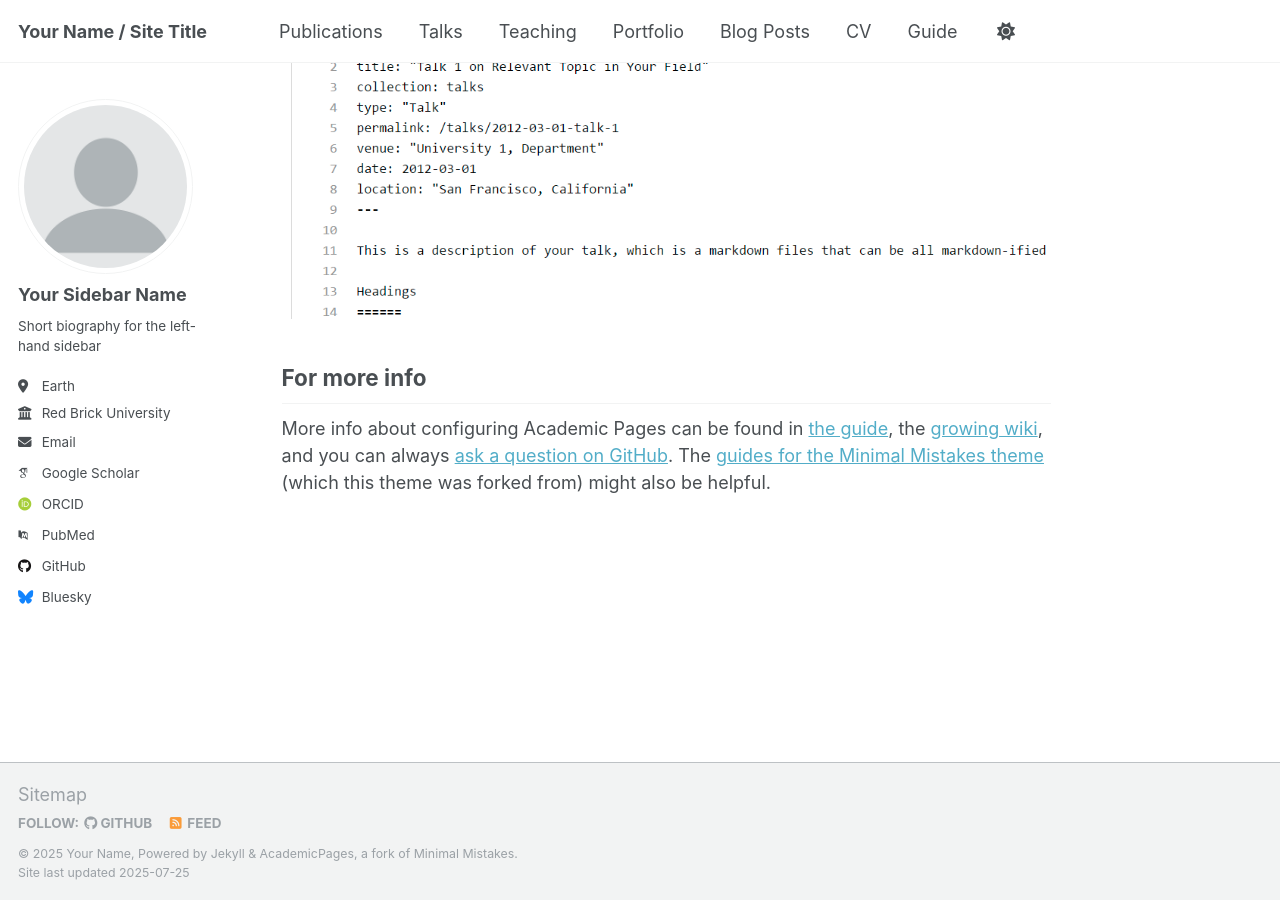
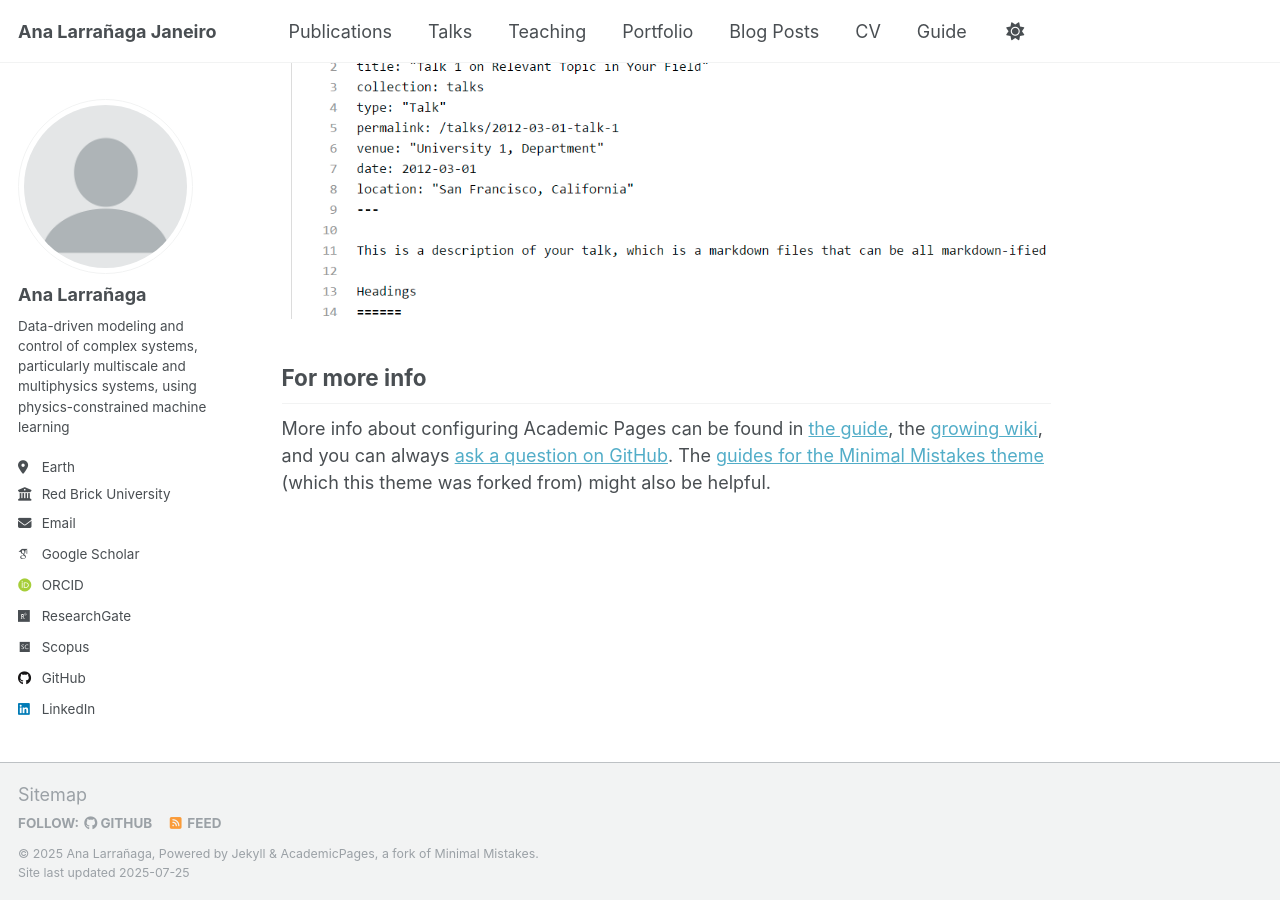
Before and after one commit to alarran/alarran.github.io, a Jekyll site: the page built from _pages/about.md, in a window 1280 px wide and 900 px high, scrolled down 2880 px. Built offline with Jekyll 4.4.1, drawn with Linux system fonts in a browser that asks for light colours; some web fonts are replaced; a script that is not in the unit is left out.

Commit message:
Update _config.yml

```diff
--- a/_config.yml
+++ b/_config.yml
@@ -9,13 +9,13 @@
 # Basic Site Settings
 locale                   : "en-US"
 site_theme               : "default"
-title                    : "Your Name / Site Title"
+title                    : "Ana Larrañaga Janeiro"
 title_separator          : "-"
-name                     : &name "Your Name"
-description              : &description "personal description"
-url                      : https://academicpages.github.io # the base hostname & protocol for your site e.g. "https://[your GitHub username].github.io" or if you already have some other page hosted on Github then use "https://[your GitHub username].github.io/[Your Repo Name]"
+name                     : &name "Ana Larrañaga"
+description              : &description "Postdoctoral scholar at the University of Washington"
+url                      : https://alarran.github.io # the base hostname & protocol for your site e.g. "https://[your GitHub username].github.io" or if you already have some other page hosted on Github then use "https://[your GitHub username].github.io/[Your Repo Name]"
 baseurl                  : "" # the subpath of your site, e.g. "/blog"
-repository               : "academicpages/academicpages.github.io"
+repository               : "alarran.github.io"
 
 # Site Author - The following control what appear as part of the author content on the side bar.
 #               If a field is blank the icon and link will not appear, otherwise it will be shown.
@@ -23,9 +23,9 @@ repository               : "academicpages/academicpages.github.io"
 author:
   # Biographic information
   avatar           : "profile.png"
-  name             : "Your Sidebar Name"
+  name             : "Ana Larrañaga"
   pronouns         : # example: "she/her"
-  bio              : "Short biography for the left-hand sidebar"
+  bio              : "Data-driven modeling and control of complex systems, particularly multiscale and multiphysics systems, using physics-constrained machine learning"
   location         : "Earth"
   employer         : "Red Brick University"
   uri              : # URL
@@ -34,13 +34,13 @@ author:
   # Academic websites
   academia         : # URL
   arxiv            : # URL - Update with the correct link to your profile
-  googlescholar    : "https://scholar.google.com/citations?user=PS_CX0AAAAAJ"
+  googlescholar    : "https://scholar.google.com/citations?user=PLhsjccAAAAJ&hl"
   impactstory      : # URL
-  orcid            : "http://orcid.org/yourorcidurl"
+  orcid            : "https://orcid.org/0000-0002-4738-7180"
   semantic         : # URL
-  pubmed           : "https://www.ncbi.nlm.nih.gov/pubmed/?term=john+snow"
-  researchgate     : # URL
-  scopus           : # URL
+  pubmed           : # "https://www.ncbi.nlm.nih.gov/pubmed/?term=john+snow"
+  researchgate     : "https://www.researchgate.net/profile/Ana-Larranaga-5?ev=hdr_xprf"
+  scopus           : "https://www.scopus.com/authid/detail.uri?authorId=57219407429"
 
   # Repositories and software development
   bitbucket        : # Username - Update with your username on the site
@@ -52,7 +52,7 @@ author:
 
   # Social media
   artstation       : # Username
-  bluesky          : "bsky.app" # Replace this with you Bluesky username
+  bluesky          : # "bsky.app" # Replace this with you Bluesky username
   facebook         : # Username
   flickr           : # Username
   foursquare       : # Username
@@ -61,7 +61,7 @@ author:
   keybase          : # Username
   instagram        : # Username
   lastfm           : # Username
-  linkedin         : # Username
+  linkedin         : "ana-larrañaga-janeiro"
   mastodon         : # URL
   medium           : # URL
   pinterest        : # Username
@@ -79,8 +79,8 @@ author:
 
 # Publication Category - The following the list of publication categories and their headings
 publication_category:
-  books:
-    title: 'Books'
+  #books:
+  #  title: 'Books'
   manuscripts:
     title: 'Journal Articles'
   conferences:
@@ -89,7 +89,7 @@ publication_category:
 # Site Settings
 teaser                   :  # filename of teaser fallback teaser image placed in /images/, .e.g. "500x300.png"
 breadcrumbs              : false # true, false (default)
-words_per_minute         : 160
+words_per_minute         : # 160
 future                   : true
 read_more                : "disabled" # if enabled, adds "Read more" links to excerpts
 talkmap_link             : false      #change to true to add link to talkmap on talks page
@@ -133,7 +133,7 @@ yandex_site_verification :
 
 # Social Sharing
 twitter:
-  username               : &twitter
+  username               : #&twitter
 facebook:
   username               :
   app_id                 :
```
